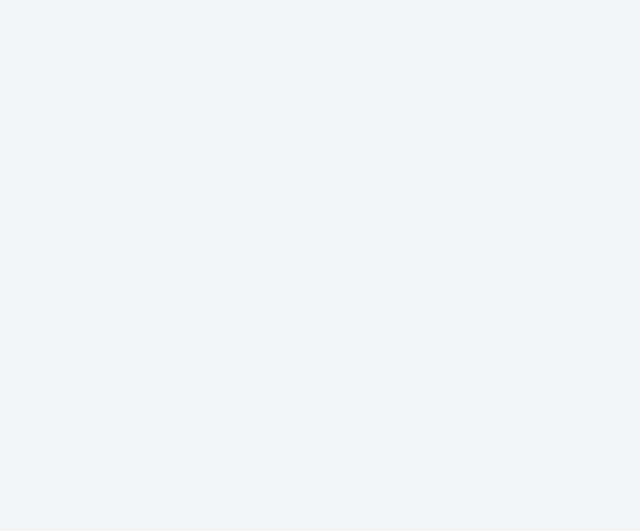
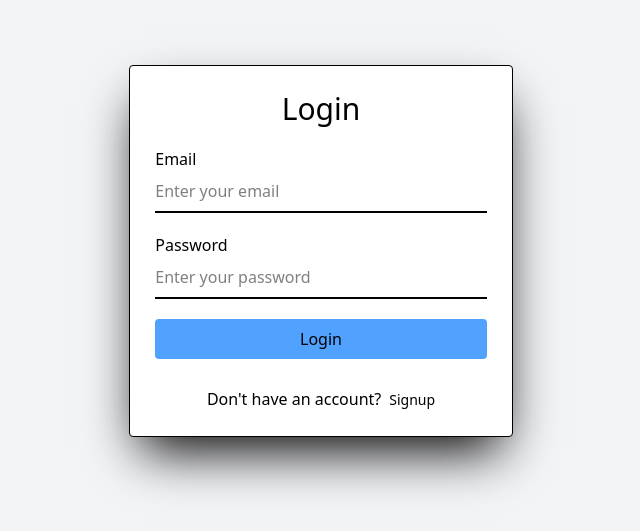
Before and after one commit to abhirajput07/Taskify-with-authentication, a React (Vite) app in the folder frontend/: page / in a window 1280 px wide. Before the commit this address had no page. Shown: the part 149-680 px from the top of the page, without its empty margins (319-959 px from the left). Built offline with nearby package versions, Linux system fonts and the light colour scheme.

Commit message:
"fix bugs"

```diff
--- a/frontend/src/App.jsx
+++ b/frontend/src/App.jsx
@@ -11,8 +11,8 @@ function App() {
       <div className="min-h-screen bg-gray-100 flex justify-center items-center">
         <Toaster />
         <Routes>
+          <Route path="/" element={<LoginPage />} />
           <Route path="/register" element={<RegisterPage />} />
-          <Route path="/login" element={<LoginPage />} />
           <Route
             path="/todos"
             element={
--- a/frontend/src/pages/LoginPage.jsx
+++ b/frontend/src/pages/LoginPage.jsx
@@ -37,8 +37,8 @@ const LoginPage = () => {
   };
   return (
     <>
-      <div className="w-full  p-2 flex justify-center">
-        <div className="max-w-sm rounded border w-full px-[5%] py-[2%] bg-white text-black shadow-2xl shadow-black ">
+      <div className="w-full p-2 flex justify-center">
+        <div className="max-w-sm rounded border w-full px-[5%] md:px-[2%] py-[2%] bg-white text-black shadow-2xl shadow-black ">
           <h1 className="text-3xl mb-5 text-center">Login</h1>
           <form
             className="flex flex-col justify-between gap-5"
--- a/frontend/src/pages/RegisterPage.jsx
+++ b/frontend/src/pages/RegisterPage.jsx
@@ -37,7 +37,7 @@ const RegisterPage = () => {
   return (
     <>
       <div className="w-full  p-2 flex justify-center">
-        <div className="max-w-sm rounded border w-full px-[5%] py-[2%] bg-white text-black shadow-2xl shadow-black ">
+        <div className="max-w-sm rounded border w-full px-[5%] md:px-[2%] py-[2%] bg-white text-black shadow-2xl shadow-black ">
           <h1 className="text-3xl mb-5 text-center">Signup</h1>
           <form
             className="flex flex-col justify-between gap-5"
@@ -88,7 +88,7 @@ const RegisterPage = () => {
             </button>
             <span className="text-center">
               Already have an account?{""}
-              <Link to={"/login"} className="text-sm pl-2">
+              <Link to={"/"} className="text-sm pl-2">
                 Login
               </Link>
             </span>
--- a/frontend/src/pages/TodoPage.jsx
+++ b/frontend/src/pages/TodoPage.jsx
@@ -1,7 +1,8 @@
 import axios from "axios";
 import { useEffect, useState } from "react";
 import { serverUrl } from "../server";
-import { getCookieData, handleLogout } from "../utils/helperFunction.js";
+import { getCookieData } from "../utils/helperFunction.js";
+import { handleLogout } from "../utils/helperFunction.js";
 import toast from "react-hot-toast";
 import { FaEdit } from "react-icons/fa";
 import { AiFillDelete } from "react-icons/ai";
@@ -13,6 +14,7 @@ const TodoPage = () => {
     title: "",
     description: "",
   });
+
   const navigate = useNavigate();
   const [currentEditId, setCurrentEditId] = useState(null);
   const [editTodo, setEditTodo] = useState({
@@ -114,7 +116,7 @@ const TodoPage = () => {
 
   const handleLogoutUser = () => {
     handleLogout();
-    navigate("/login");
+    navigate("/");
   };
 
   return (
--- a/frontend/src/routes/PrivateRoute.jsx
+++ b/frontend/src/routes/PrivateRoute.jsx
@@ -6,7 +6,7 @@ const PrivateRoute = ({ children }) => {
   const isAuthenticated = cookie?.authToken;
 
   if (isAuthenticated) return children;
-  return <Navigate to="/login" />;
+  return <Navigate to="/" />;
 };
 
 export default PrivateRoute;
--- a/frontend/vite.config.js
+++ b/frontend/vite.config.js
@@ -2,7 +2,6 @@ import { defineConfig } from "vite";
 import react from "@vitejs/plugin-react";
 import tailwindcss from "@tailwindcss/vite";
 
-// https://vite.dev/config/
 export default defineConfig({
   plugins: [react(), tailwindcss()],
   base: "/", // this ensures correct base path for production
```
